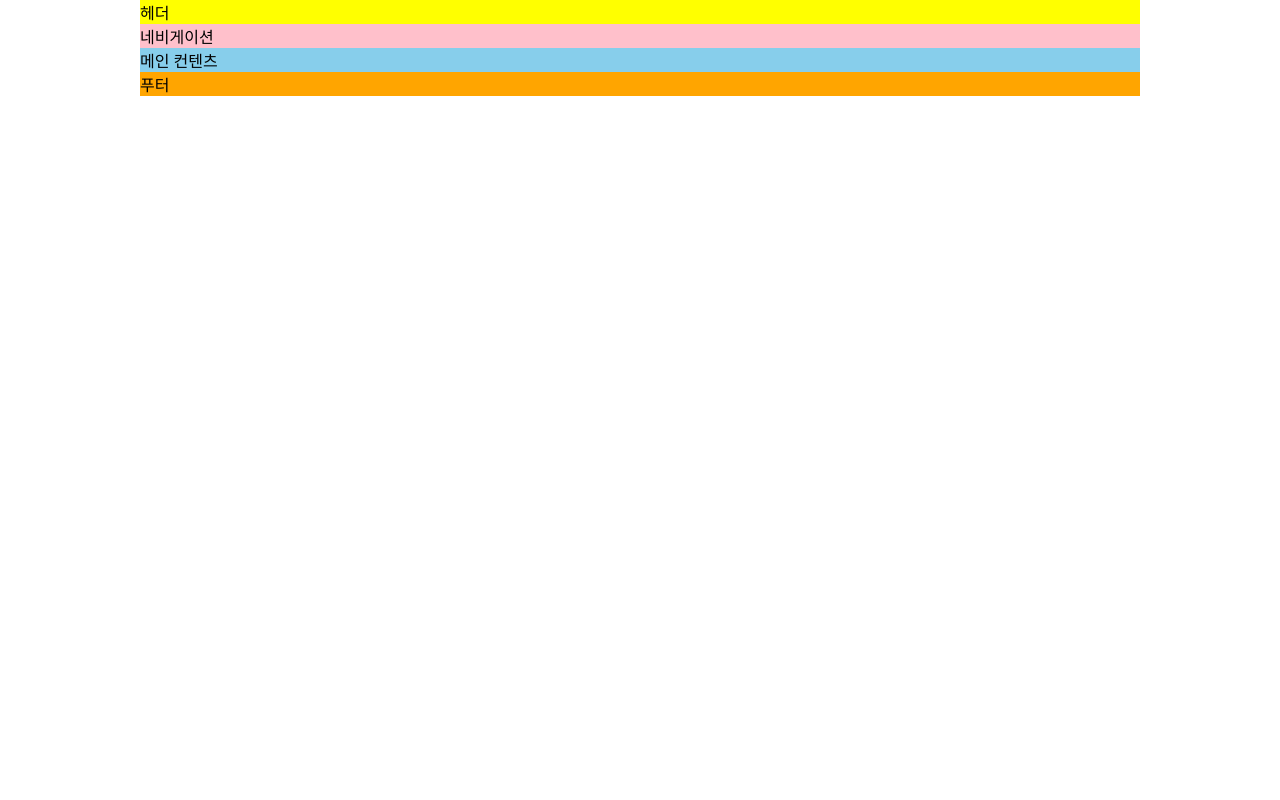
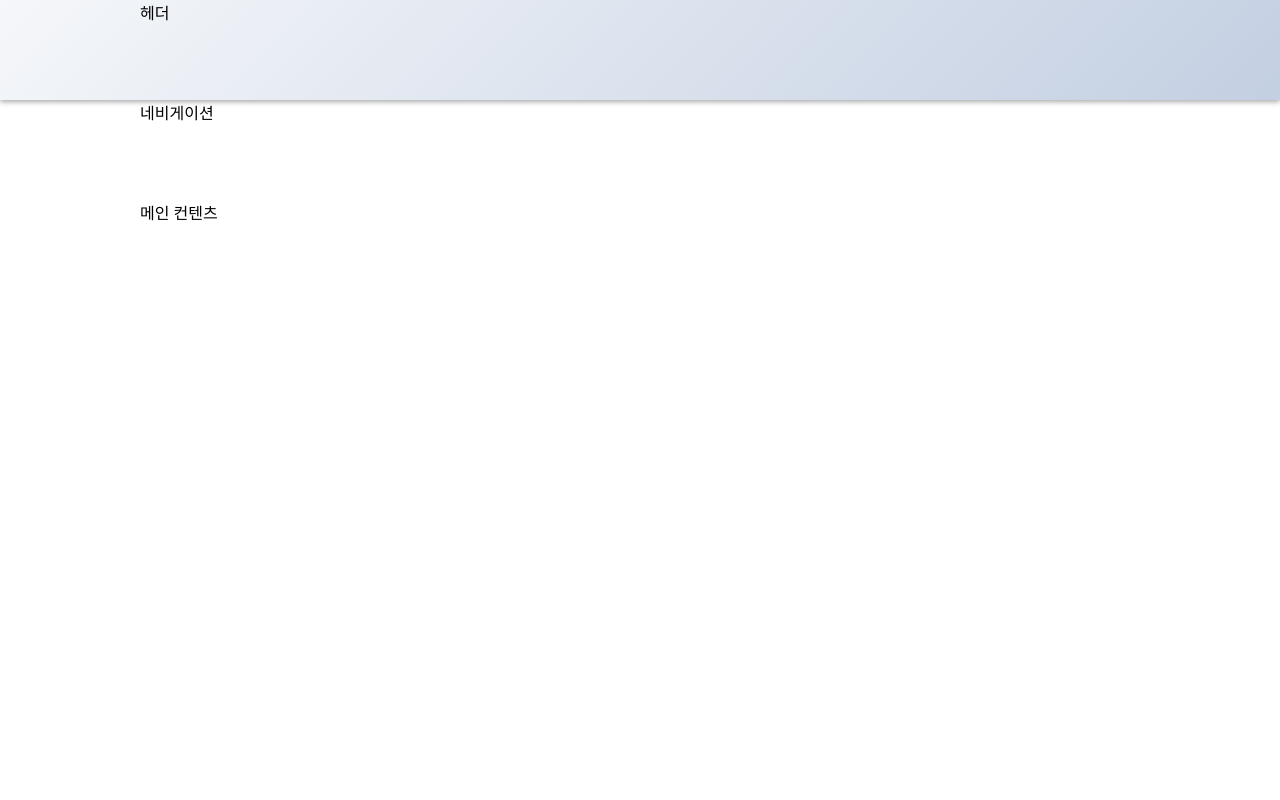
Before and after one commit to lilacnim/lilacnim.github.io, a plain HTML site: page index.html in a window 1280 px wide. Shown: the top 800 px of the page. Drawn offline with Linux system fonts and the light colour scheme.

Commit message:
배경 디자인 적용

```diff
--- a/css/style.css
+++ b/css/style.css
@@ -15,18 +15,35 @@
     margin: 0 auto;
 }
 
+.bg-header {
+    background-image: linear-gradient(135deg, #f5f7fa 0%, #c3cfe2 100%);
+    box-shadow: 0 2px 5px 0 #aaa;
+}
+
+.bg-footer {
+    background: radial-gradient(black 15%, transparent 16%) 0 0, radial-gradient(black 15%, transparent 16%) 8px 8px, radial-gradient(rgba(255, 255, 255, 0.1) 15%, transparent 20%) 0 1px, radial-gradient(rgba(255, 255, 255, 0.1) 15%, transparent 20%) 8px 9px;
+    background-color: #282828;
+    background-size: 16px 16px;
+}
+
 .header {
-    background: yellow;
+    background: transparent;
+    min-height: 100px;
+    position: sticky;
+    top: 0;
 }
 
 .menu {
-    background: pink;
+    background: transparent;
+    min-height: 100px;
 }
 
 .content {
-    background: skyblue;
+    background: transparent;
+    min-height: 1000px;
 }
 
 .footer {
-    background: orange;
+    background: transparent;
+    min-height: 100px;
 }
```
